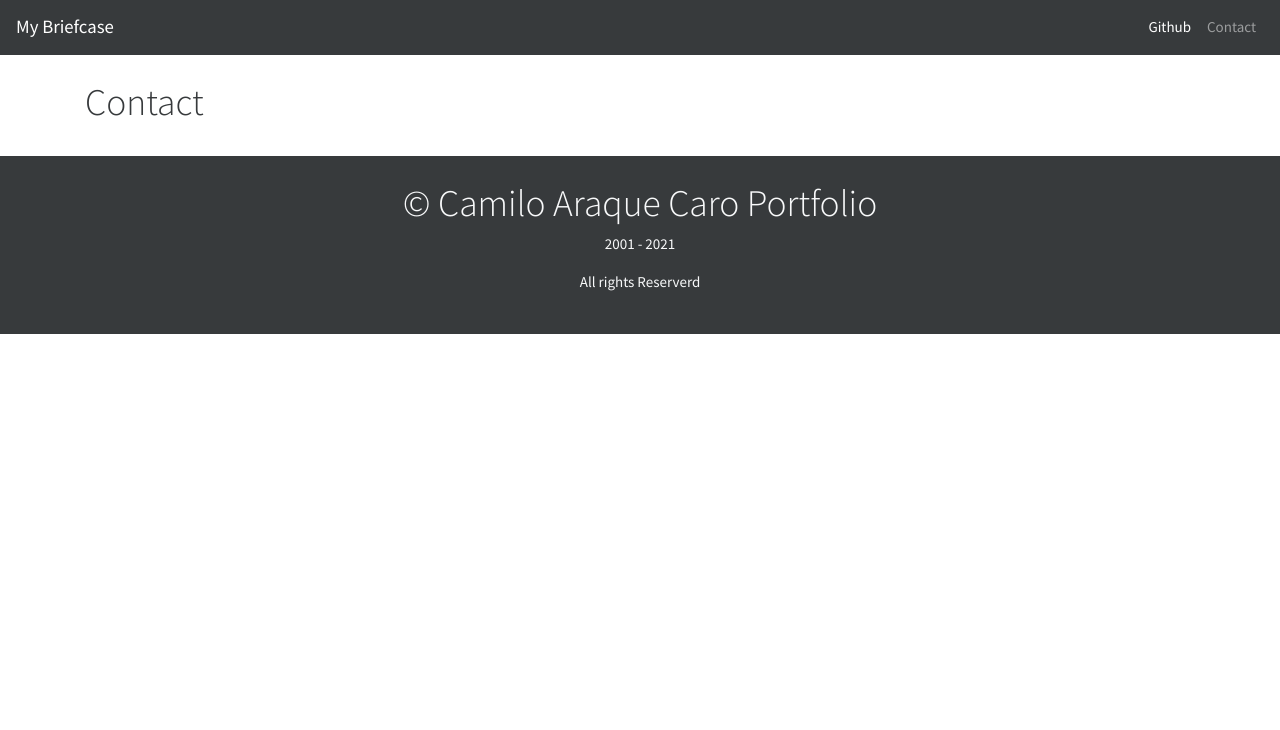
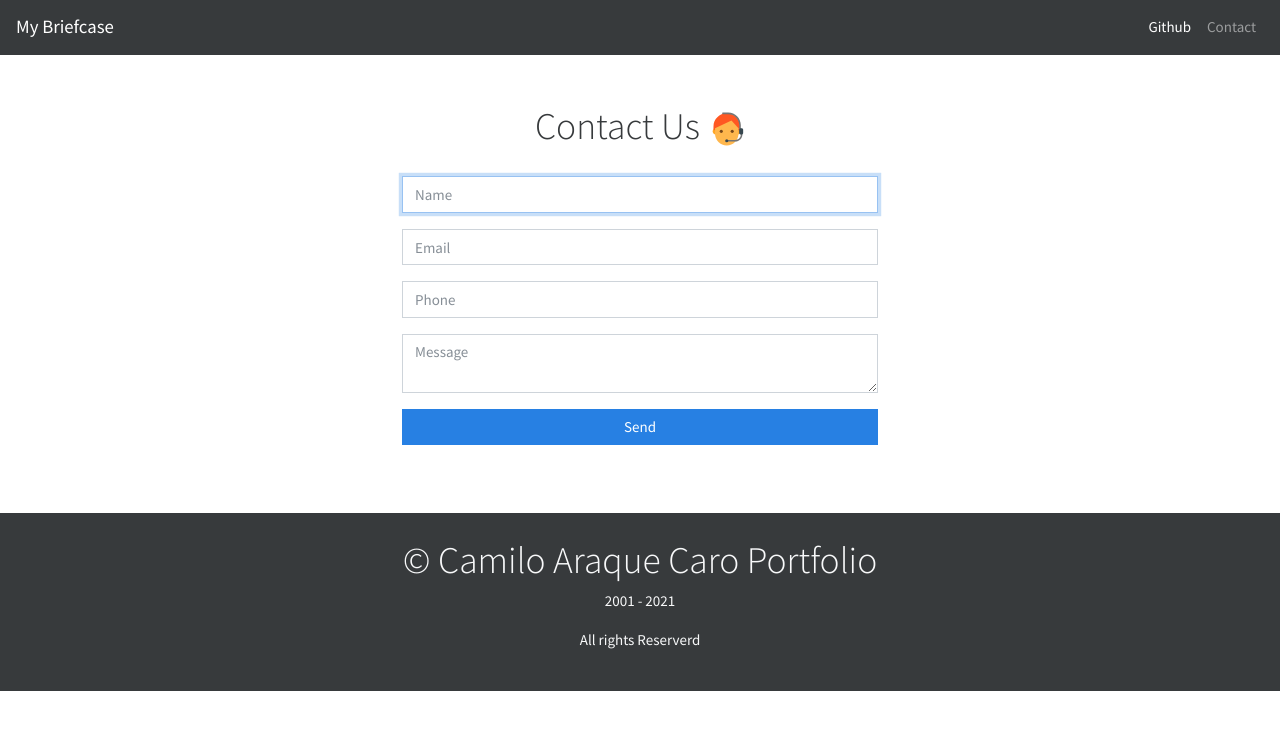
Before and after one commit to AraqueGD/MyBriefcase, a Next.js app: page /contact in a window 1280 px wide. Shown: the top 730 px of the page. Built offline with nearby package versions, Linux system fonts and the light colour scheme; a small style sheet from the web is missing.

Commit message:
[ADD and UPD]_app Adding Favicons,Adding Api and Form contact

```diff
--- a/pages/_app.js
+++ b/pages/_app.js
@@ -12,6 +12,75 @@ function MyApp({ Component, pageProps }) {
           rel="stylesheet"
           href="https://cdnjs.cloudflare.com/ajax/libs/nprogress/0.2.0/nprogress.min.css"
         />
+        <link rel="icon" href="favicon.ico" />
+        <link
+          rel="apple-touch-icon"
+          sizes="60x60"
+          href="/apple-icon-60x60.png"
+        />
+        <link
+          rel="apple-touch-icon"
+          sizes="72x72"
+          href="/apple-icon-72x72.png"
+        />
+        <link
+          rel="apple-touch-icon"
+          sizes="76x76"
+          href="/apple-icon-76x76.png"
+        />
+        <link
+          rel="apple-touch-icon"
+          sizes="114x114"
+          href="/apple-icon-114x114.png"
+        />
+        <link
+          rel="apple-touch-icon"
+          sizes="120x120"
+          href="/apple-icon-120x120.png"
+        />
+        <link
+          rel="apple-touch-icon"
+          sizes="144x144"
+          href="/apple-icon-144x144.png"
+        />
+        <link
+          rel="apple-touch-icon"
+          sizes="152x152"
+          href="/apple-icon-152x152.png"
+        />
+        <link
+          rel="apple-touch-icon"
+          sizes="180x180"
+          href="/apple-icon-180x180.png"
+        />
+        <link
+          rel="icon"
+          type="image/png"
+          sizes="192x192"
+          href="/android-icon-192x192.png"
+        />
+        <link
+          rel="icon"
+          type="image/png"
+          sizes="32x32"
+          href="/favicon-32x32.png"
+        />
+        <link
+          rel="icon"
+          type="image/png"
+          sizes="96x96"
+          href="/favicon-96x96.png"
+        />
+        <link
+          rel="icon"
+          type="image/png"
+          sizes="16x16"
+          href="/favicon-16x16.png"
+        />
+        <link rel="manifest" href="/manifest.json" />
+        <meta name="msapplication-TileColor" content="#ffffff" />
+        <meta name="msapplication-TileImage" content="/ms-icon-144x144.png" />
+        <meta name="theme-color" content="#ffffff" />
       </Head>
       <Component {...pageProps} />
     </>
--- a/pages/contact.js
+++ b/pages/contact.js
@@ -1,9 +1,61 @@
 import Layout from "../components/Layout";
+import { FcAssistant } from "react-icons/fc";
 
-export default function blog() {
+export default function Contact() {
   return (
-    <Layout>
-      <h1>Contact</h1>
+    <Layout footer={true}>
+      <div className="container p-4">
+        <h1 className="text-center">
+          Contact Us <FcAssistant />{" "}
+        </h1>
+        <div className="row">
+          <div className="col-md-6 offset-md-3">
+            <div className="card-body">
+              <form action="/api/sendEmail" method="POST">
+                <div className="form-group">
+                  <input
+                    type="text"
+                    name="name"
+                    className="form-control"
+                    placeholder="Name"
+                    autoFocus
+                    required
+                  />
+                </div>
+                <div className="form-group">
+                  <input
+                    type="email"
+                    name="email"
+                    className="form-control"
+                    placeholder="Email"
+                    required
+                  />
+                </div>
+                <div className="form-group">
+                  <input
+                    type="text"
+                    name="phone"
+                    className="form-control"
+                    placeholder="Phone"
+                  />
+                </div>
+                <div className="form-group">
+                  <textarea
+                    rows="2"
+                    type="number"
+                    name="message"
+                    className="form-control"
+                    placeholder="Message"
+                    required
+                  />
+                </div>
+
+                <button className="btn btn-primary btn-block">Send</button>
+              </form>
+            </div>
+          </div>
+        </div>
+      </div>
     </Layout>
   );
 }
```
Also changed, not shown: pages/index.js (+29 -11 lines).
